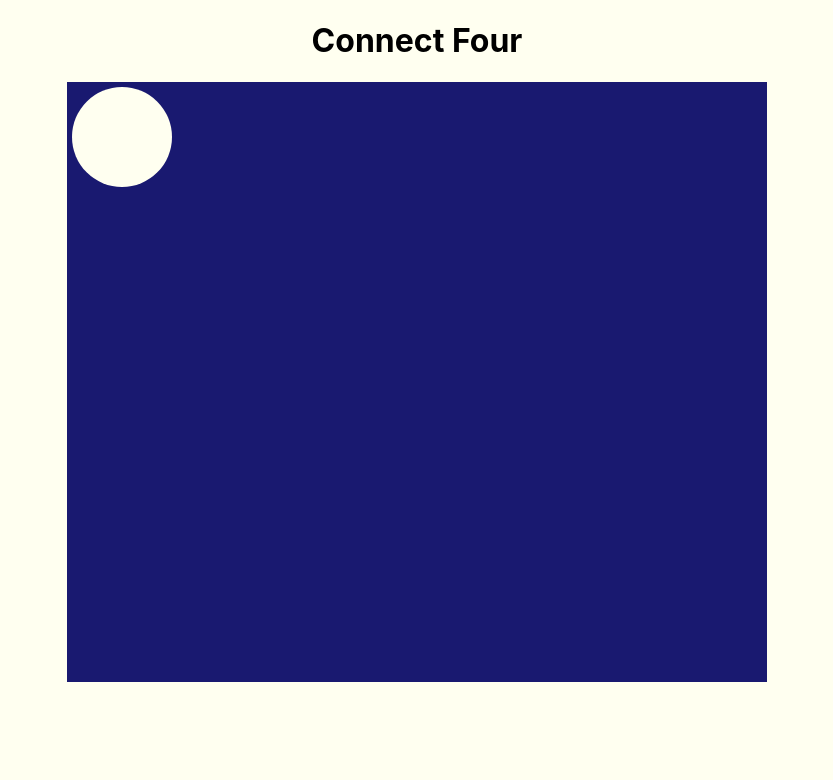
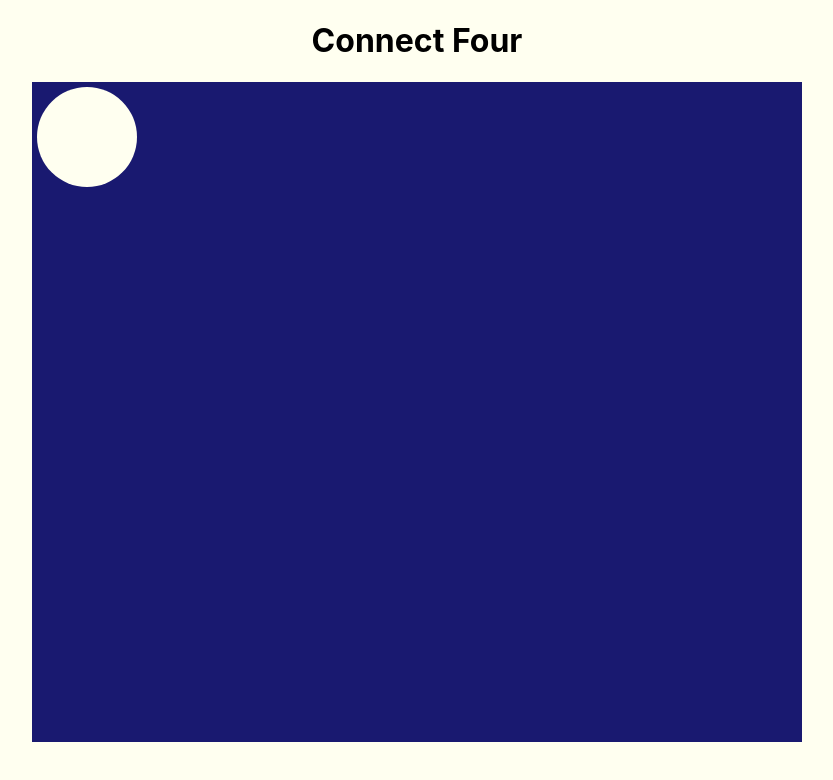
Before and after one commit to Swor71/Connect-Four, a React (Create React App) app: page / in a window 1280 px wide. Shown: the top 780 px of the page, without its empty margins (223-1056 px from the left). Built offline with nearby package versions, Linux system fonts and the light colour scheme.

Commit message:
Rename files, add util for player color selection

```diff
--- a/src/components/Board/BoardComponent.tsx
+++ b/src/components/Board/BoardComponent.tsx
@@ -11,8 +11,8 @@ interface State {
 }
 
 const StyledBoard = styled.div`
-  width: 700px;
-  height: 600px;
+  width: 770px;
+  height: 660px;
   background: midnightblue;
   margin: auto auto;
   display: grid;
@@ -27,7 +27,7 @@ export class Board extends React.Component<Props, State> {
     return (
       <div>
         <StyledBoard>
-          <PlayerToken />
+          <PlayerToken player={0}/>
         </StyledBoard>
       </div>
     )
--- a/src/components/PlayerTokenComponent.tsx
+++ b/src/components/PlayerTokenComponent.tsx
@@ -1,28 +1,26 @@
 import React from "react";
 import styled from "styled-components";
+import { getPlayerColor } from "../utils/utils";
+
 
 interface TokenProps {
-  player?: number;
+  player: number;
 }
 
 const StyledToken = styled.div<TokenProps>`
   height: 100px;
   width: 100px;
-  background-color: ${props => {
-    if (props.player === 1) {
-      return "marron";
-    } else if (props.player === 2) {
-      return "yellow";
-    } else {
-      return "ivory";
-    }
-  }};
+  background-color: ${props => getPlayerColor(props.player)};
   border-radius: 50%;
   margin: 5px;
 `;
 
 export class PlayerToken extends React.Component<TokenProps> {
+
+
   render() {
-    return <StyledToken />;
+    const { player } = this.props;
+
+    return <StyledToken player={player}/>;
   }
 }
--- /dev/null
+++ b/src/utils/utils.ts
@@ -0,0 +1,13 @@
+export function getPlayerColor(playerNumber: number) {
+  switch (playerNumber) {
+    case 0:
+      return 'ivory';
+    case 1:
+      return 'red';
+    case 2:
+      return 'yellow';
+
+    default:
+      break;
+  }
+}
```
Also changed, not shown: src/utils/gameLogic.ts (renamed from src/utils/index.ts), 1 other file (tests, documents, lock files or other folders).
